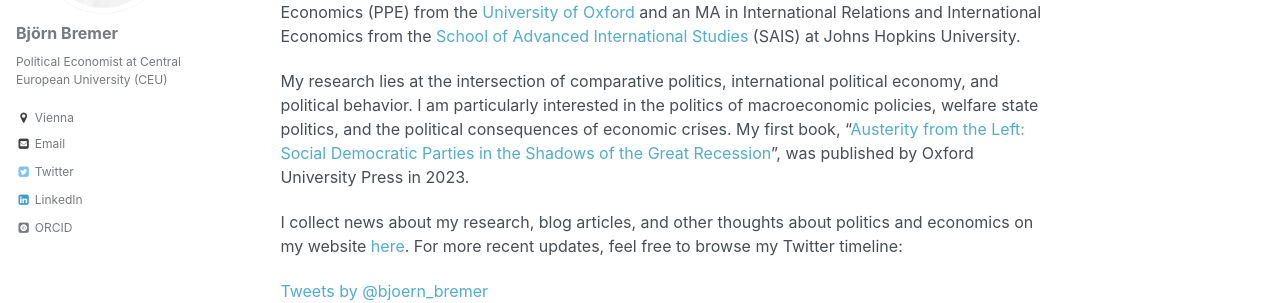
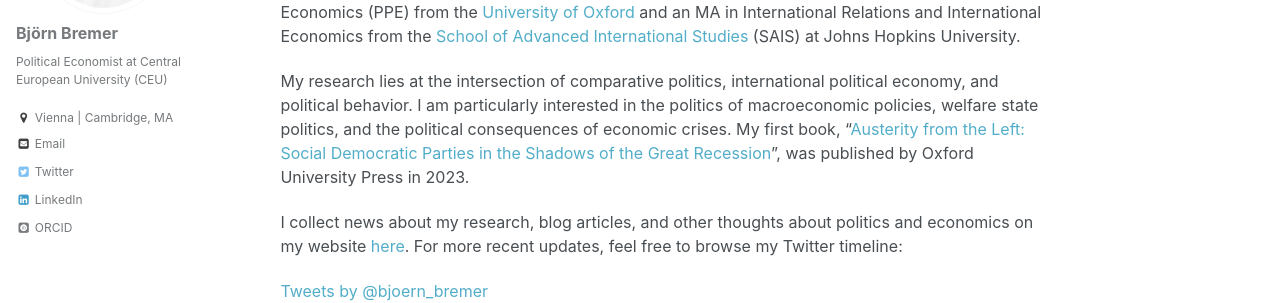
Before and after one commit to bjoernbremer/bjoernbremer.github.io, a Jekyll site: the page built from _pages/about.md, in a window 1280 px wide. Shown: the part 331-634 px from the top of the page. Built offline with Jekyll 4.4.1, drawn with Linux system fonts in a browser that asks for light colours; some web fonts are replaced; comment, search, counter and statistics services are not loaded.

Commit message:
Update _config.yml

```diff
--- a/_config.yml
+++ b/_config.yml
@@ -83,7 +83,7 @@
   name             : "Björn Bremer"
   avatar           : "Bremer_Bjoern_bw_narrow.jpg"
   bio              : "Political Economist at Central European University (CEU)"
-  location         : "Vienna"
+  location         : "Vienna | Cambridge, MA"
   employer         :
   googlescholar    :
   email            : "bremerb@ceu.edu"
```
